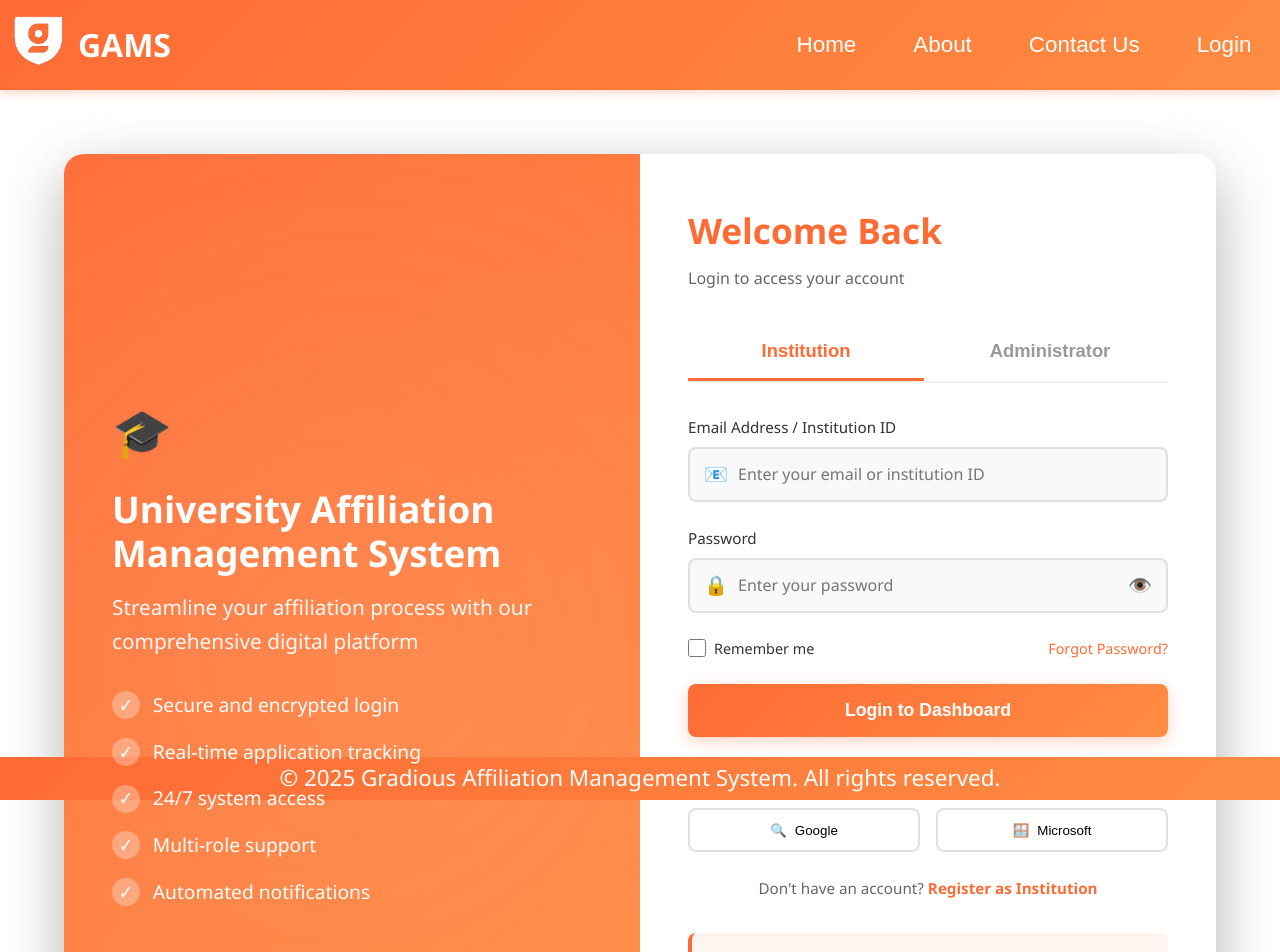
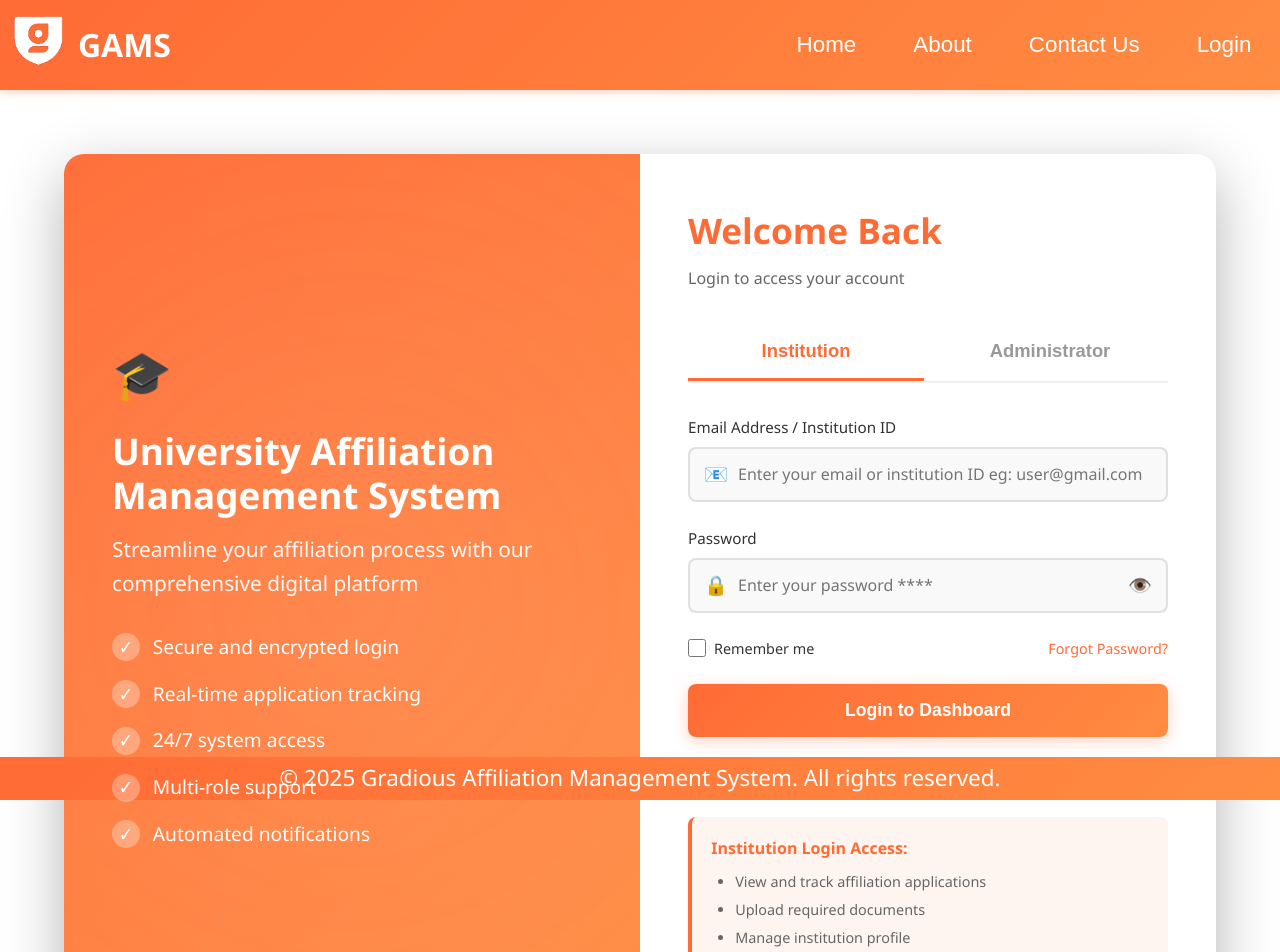
Before and after one commit to Bhuvansairam05/University-Affiliation-Management-System, a React (Vite) app in the folder Frontend/: page /login in a window 1280 px wide. Shown: the top 952 px of the page. Built offline with nearby package versions, Linux system fonts and the light colour scheme.

Commit message:
Refactor Login component by updating input placeholders and removing social login buttons for a cleaner interface

```diff
--- a/Frontend/src/components/Login.jsx
+++ b/Frontend/src/components/Login.jsx
@@ -53,14 +53,14 @@ function Login() {
                                         <label>Email Address / Institution ID</label>
                                         <div className="input-wrapper">
                                             <span className="input-icon">📧</span>
-                                            <input type="text" name="username" placeholder="Enter your email or institution ID" required />
+                                            <input type="text" name="username" placeholder="Enter your email or institution ID eg: user@gmail.com" required />
                                         </div>
                                     </div>
                                     <div className="form-group">
                                         <label>Password</label>
                                         <div className="input-wrapper">
                                             <span className="input-icon">🔒</span>
-                                            <input type="password" id="institution-password" placeholder="Enter your password" required />
+                                            <input type="password" id="institution-password" placeholder="Enter your password ****" required />
                                             <span className="password-toggle" onclick="togglePassword('institution-password')">👁️</span>
                                         </div>
                                     </div>
@@ -76,16 +76,6 @@ function Login() {
                                     <button type="submit" className="btn-login">Login to Dashboard</button>
                                 </form>
 
-                                <div className="divider">OR</div>
-
-                                <div className="social-login">
-                                    <button className="social-btn" onclick="socialLogin('google')">
-                                        <span>🔍</span> Google
-                                    </button>
-                                    <button className="social-btn" onclick="socialLogin('microsoft')">
-                                        <span>🪟</span> Microsoft
-                                    </button>
-                                </div>
 
                                 <div className="signup-link">
                                     Don't have an account? <a href="#" onclick="showSignup(); return false;">Register as Institution</a>
--- a/Frontend/src/index.css
+++ b/Frontend/src/index.css
@@ -828,32 +828,6 @@ footer {
     right: 0;
 }
 
-.social-login {
-    display: grid;
-    grid-template-columns: 1fr 1fr;
-    gap: 1rem;
-    margin-bottom: 1.5rem;
-}
-
-.social-btn {
-    display: flex;
-    align-items: center;
-    justify-content: center;
-    gap: 0.5rem;
-    padding: 0.8rem;
-    border: 2px solid #e0e0e0;
-    border-radius: 8px;
-    background: white;
-    cursor: pointer;
-    transition: all 0.3s;
-    font-weight: 500;
-}
-
-.social-btn:hover {
-    border-color: #ff6b35;
-    background: #fff5f0;
-    transform: translateY(-2px);
-}
 
 .signup-link {
     text-align: center;
```
